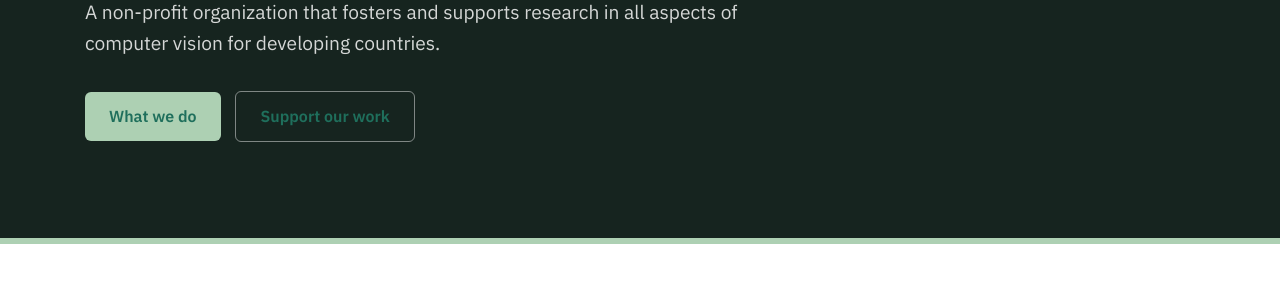
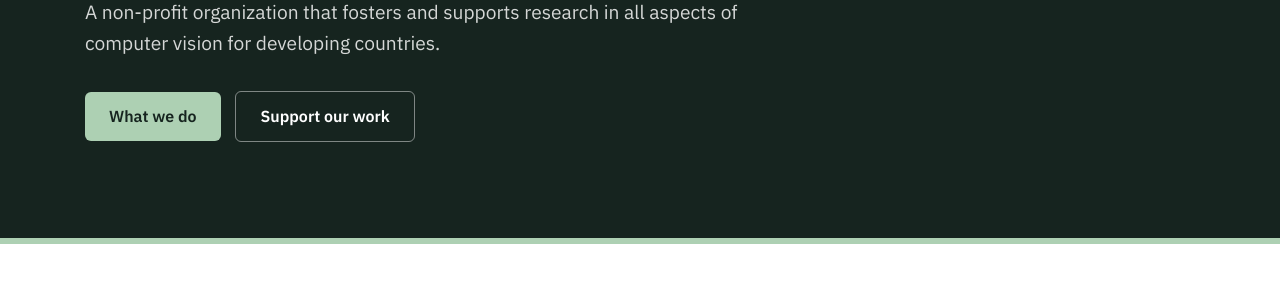
Before and after one commit to cv4dc/cv4dc.github.io, a Jekyll site: the page built from index.md, in a window 1280 px wide. Shown: the part 321-621 px from the top of the page. Built offline with Jekyll 4.4.1, drawn with Linux system fonts in a browser that asks for light colours; nearby versions of some CDN libraries.

Commit message:
Fix invisible button labels on the organization site
The base link rule `.org-body a` has specificity 0-2-0 and outranked the
single-class button rules `.org-btn` / `.org-btn-solid` / `.org-btn-ghost`
(0-1-0), so it repainted every button label teal: invisible on the solid
teal button, and low-contrast on the sage and ghost variants.

Qualify the button rules as `.org-body a.org-btn*` so they win, and give
each one a :focus state to match its :hover.

```diff
--- a/css/org_style.css
+++ b/css/org_style.css
@@ -365,8 +365,10 @@
 }
 
 /* Buttons
--------------------------------------------------- */
-.org-btn {
+--------------------------------------------------
+   Selectors are qualified with `.org-body a` so they outrank the base
+   `.org-body a` link color, which would otherwise repaint the label. */
+.org-body a.org-btn {
   display: inline-block;
   background: #add0b3;
   color: #16241f;
@@ -377,29 +379,32 @@
   margin-bottom: 0.5rem;
 }
 
-.org-btn:hover {
+.org-body a.org-btn:hover,
+.org-body a.org-btn:focus {
   background: #c3ddc7;
   color: #16241f;
   text-decoration: none;
 }
 
-.org-btn-ghost {
+.org-body a.org-btn-ghost {
   background: transparent;
   color: #fff;
   border: 1px solid rgba(255, 255, 255, 0.45);
 }
 
-.org-btn-ghost:hover {
-  background: rgba(255, 255, 255, 0.1);
+.org-body a.org-btn-ghost:hover,
+.org-body a.org-btn-ghost:focus {
+  background: rgba(255, 255, 255, 0.12);
   color: #fff;
 }
 
-.org-btn-solid {
+.org-body a.org-btn-solid {
   background: #1f6f5c;
   color: #fff;
 }
 
-.org-btn-solid:hover {
+.org-body a.org-btn-solid:hover,
+.org-body a.org-btn-solid:focus {
   background: #164e42;
   color: #fff;
 }
```
